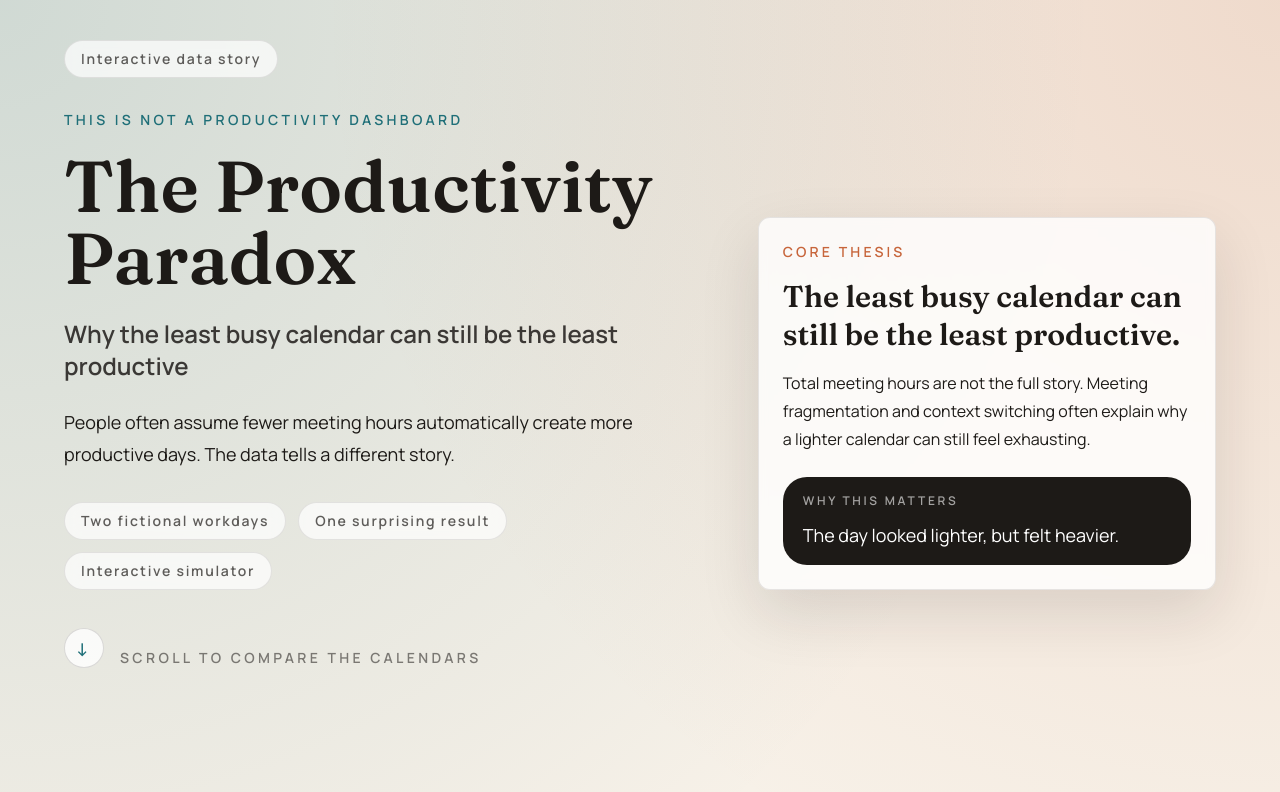
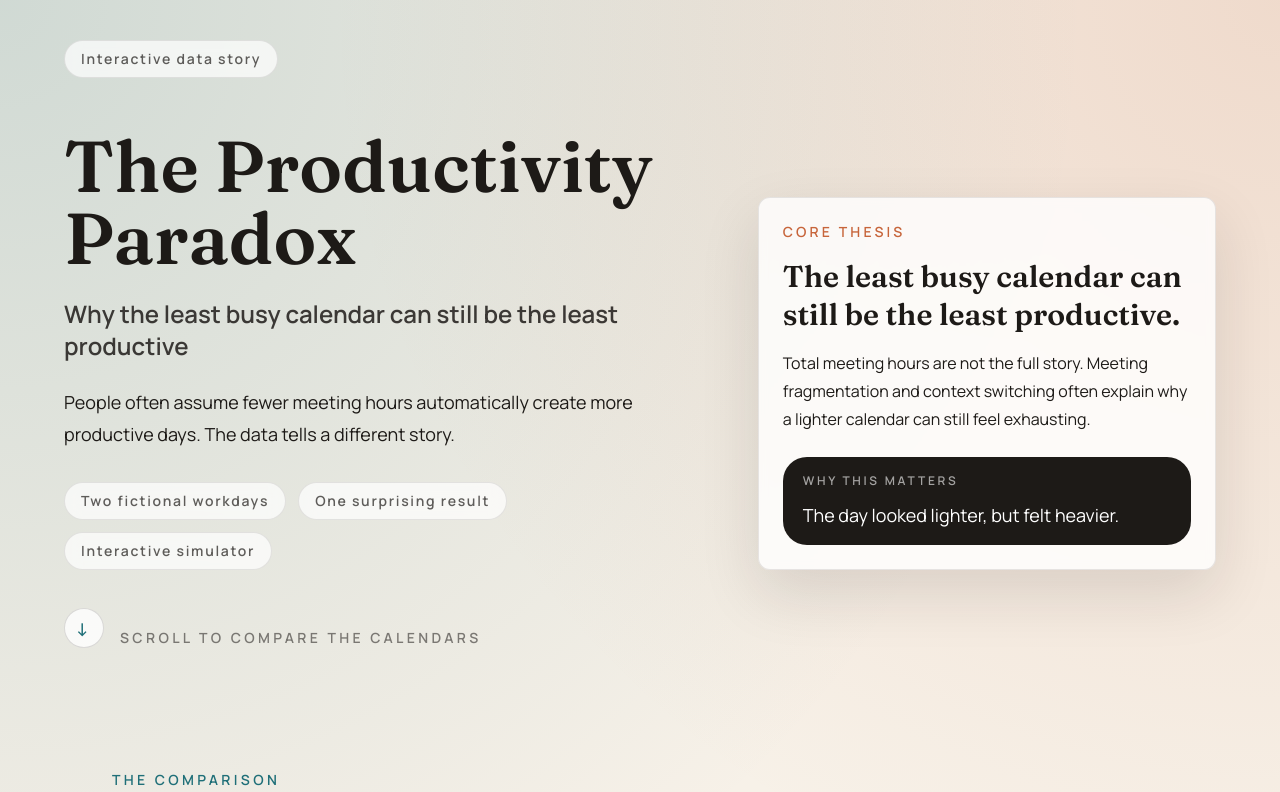
Before and after one commit to IntangibleFancy/death-by-meeting, a Vue app: page / in a window 1280 px wide. Shown: the top 792 px of the page. Built offline with nearby package versions, Linux system fonts and the light colour scheme.

Commit message:
Removed content

```diff
--- a/src/components/HeroSection.vue
+++ b/src/components/HeroSection.vue
@@ -17,7 +17,6 @@ defineProps<{
 
       <div class="mt-8 grid gap-8 lg:grid-cols-[minmax(0,1.3fr)_minmax(320px,0.9fr)] lg:items-end">
         <div>
-          <p class="text-sm font-semibold uppercase tracking-[0.24em] text-accent">This is not a productivity dashboard</p>
           <h1 class="mt-5 max-w-4xl font-display text-5xl leading-[0.95] text-ink sm:text-6xl lg:text-7xl">
             {{ title }}
           </h1>
```
Also changed, not shown: 3 other files (tests, documents, lock files or other folders).
